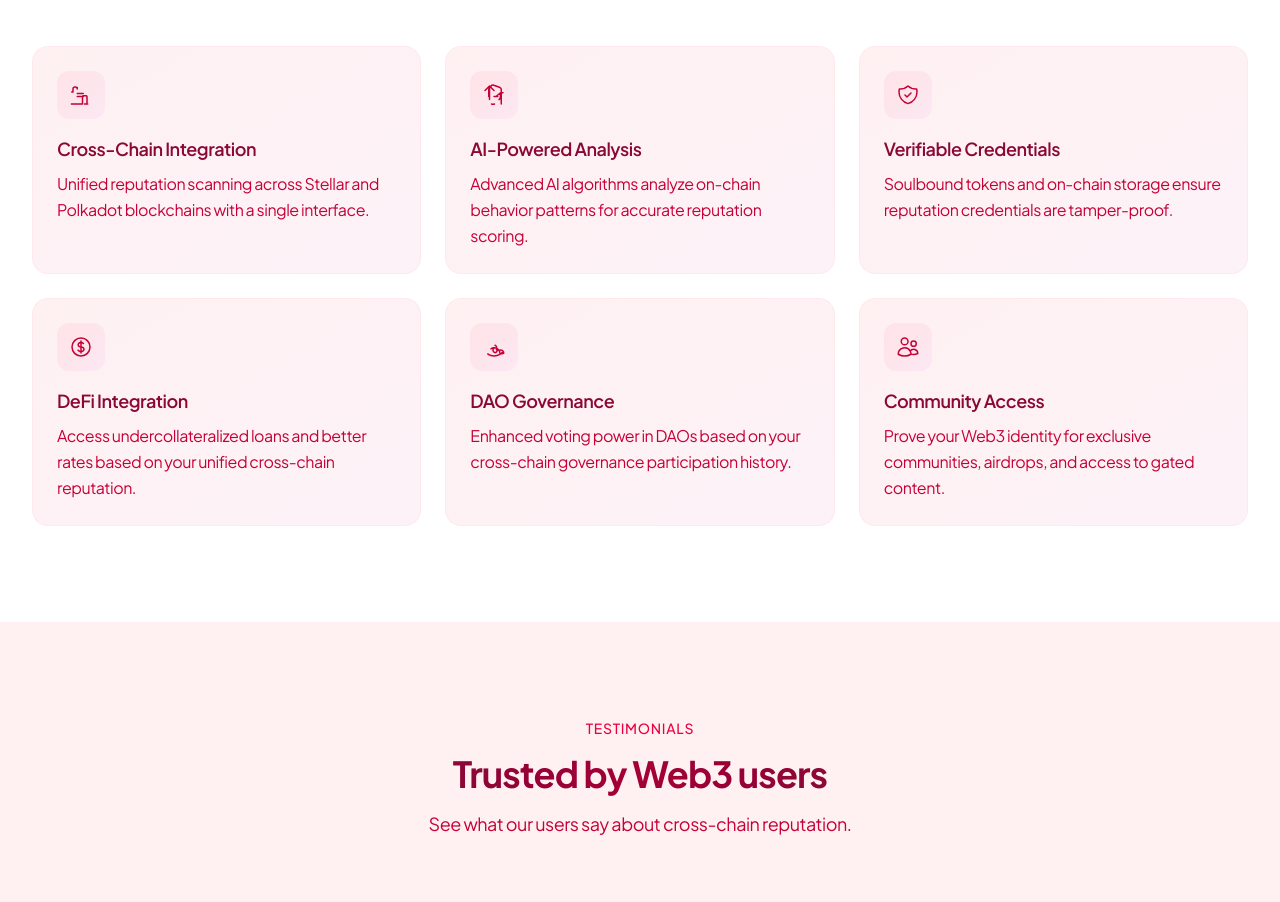
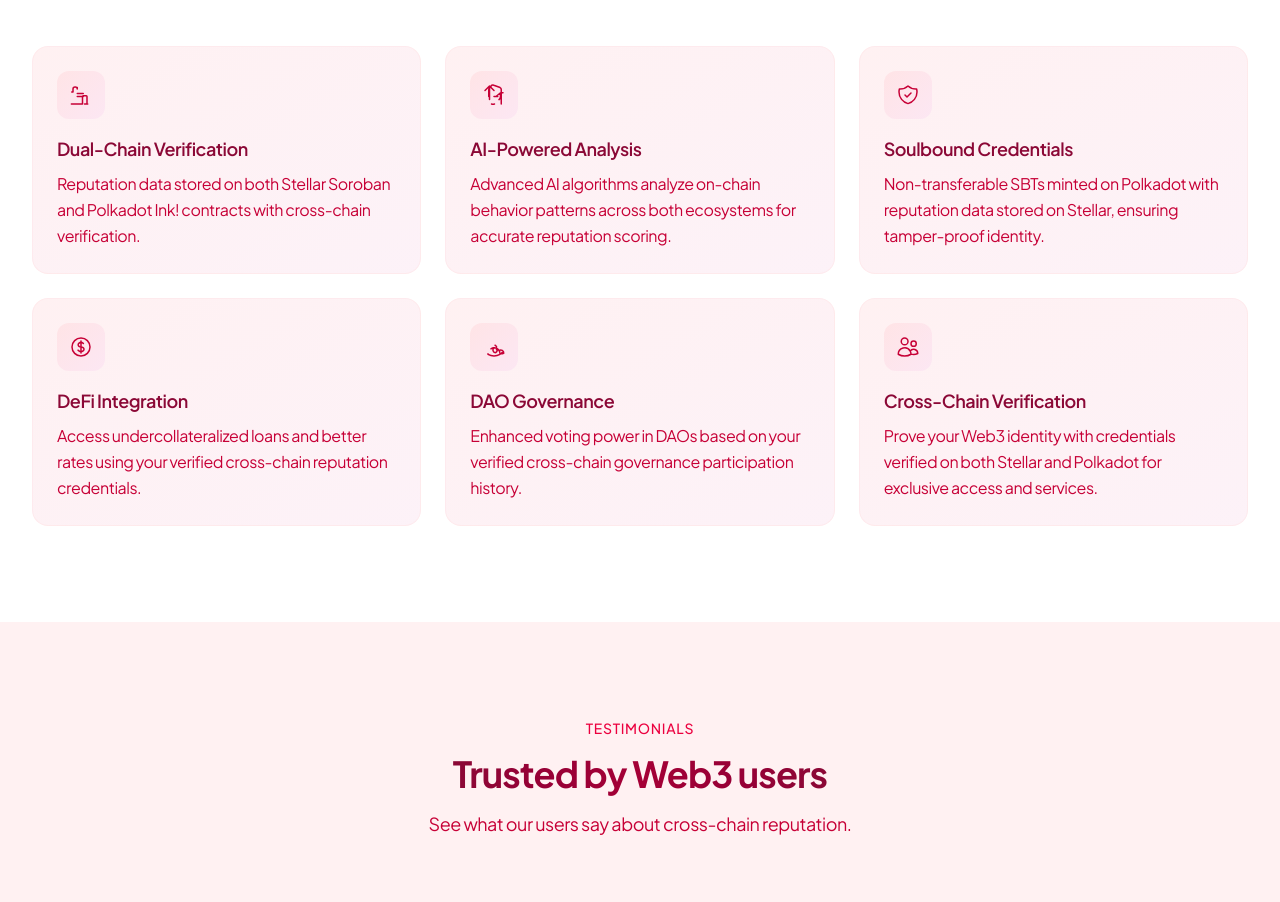
Before and after one commit to ayuxy027/polkadotxstellar, a React (Vite) app: page / in a window 1280 px wide. Shown: the part 1760-2662 px from the top of the page. Built offline with nearby package versions, Linux system fonts and the light colour scheme.

Commit message:
feat: update Features component with revised titles and descriptions for clarity and accuracy

```diff
--- a/src/components/Features.tsx
+++ b/src/components/Features.tsx
@@ -1,8 +1,8 @@
 const Features = () => {
   const features = [
     {
-      title: 'Cross-Chain Integration',
-      description: 'Unified reputation scanning across Stellar and Polkadot blockchains with a single interface.',
+      title: 'Dual-Chain Verification',
+      description: 'Reputation data stored on both Stellar Soroban and Polkadot Ink! contracts with cross-chain verification.',
       icon: (
         <svg className="w-6 h-6" fill="none" stroke="currentColor" viewBox="0 0 24 24">
           <path strokeLinecap="round" strokeLinejoin="round" strokeWidth={1.5} d="M13.5 21v-7.5a.75.75 0 01.75-.75h3a.75.75 0 01.75.75V21m-4.5 0H2.36m13.14 0H18.75M8.25 10.5h6m-6 3h6m-6-9V6a2 2 0 00-2-2H6a2 2 0 00-2 2v3H2.75" />
@@ -11,7 +11,7 @@ const Features = () => {
     },
     {
       title: 'AI-Powered Analysis',
-      description: 'Advanced AI algorithms analyze on-chain behavior patterns for accurate reputation scoring.',
+      description: 'Advanced AI algorithms analyze on-chain behavior patterns across both ecosystems for accurate reputation scoring.',
       icon: (
         <svg className="w-6 h-6" fill="none" stroke="currentColor" viewBox="0 0 24 24">
           <path strokeLinecap="round" strokeLinejoin="round" strokeWidth={1.5} d="M9.5 21a4.375 4.375 0 003 0m4.5-4.367a4.367 4.367 0 001.5-3.033V9.75m-4.5 3.75l4.5-3.75m0 0L21 9.75m-9 3.75h3.75m-9 0V6.568a2.25 2.25 0 011.195-1.99L9.75 2.25a2.25 2.25 0 012.1 0l6.204 2.326a2.25 2.25 0 011.195 1.995V21M3 7.5L7.5 3m0 0L12 7.5M7.5 3v13.5" />
@@ -19,8 +19,8 @@ const Features = () => {
       ),
     },
     {
-      title: 'Verifiable Credentials',
-      description: 'Soulbound tokens and on-chain storage ensure reputation credentials are tamper-proof.',
+      title: 'Soulbound Credentials',
+      description: 'Non-transferable SBTs minted on Polkadot with reputation data stored on Stellar, ensuring tamper-proof identity.',
       icon: (
         <svg className="w-6 h-6" fill="none" stroke="currentColor" viewBox="0 0 24 24">
           <path strokeLinecap="round" strokeLinejoin="round" strokeWidth={1.5} d="M9 12l2 2 4-4m5.618-4.016A11.955 11.955 0 0112 2.944a11.955 11.955 0 01-8.618 3.04A12.02 12.02 0 003 9c0 5.591 3.824 10.29 9 11.622 5.176-1.332 9-6.03 9-11.622 0-1.042-.133-2.052-.382-3.016z" />
@@ -29,7 +29,7 @@ const Features = () => {
     },
     {
       title: 'DeFi Integration',
-      description: 'Access undercollateralized loans and better rates based on your unified cross-chain reputation.',
+      description: 'Access undercollateralized loans and better rates using your verified cross-chain reputation credentials.',
       icon: (
         <svg className="w-6 h-6" fill="none" stroke="currentColor" viewBox="0 0 24 24">
           <path strokeLinecap="round" strokeLinejoin="round" strokeWidth={1.5} d="M12 6v12m-3-2.818l.879.659c1.171.879 3.07.879 4.242 0 1.172-.879 1.172-2.303 0-3.182C13.536 12.219 12.768 12 12 12c-.725 0-1.45-.22-2.003-.659-1.106-.879-1.106-2.303 0-3.182s2.9-.879 4.006 0l.415.33M21 12a9 9 0 11-18 0 9 9 0 0118 0z" />
@@ -38,7 +38,7 @@ const Features = () => {
     },
     {
       title: 'DAO Governance',
-      description: 'Enhanced voting power in DAOs based on your cross-chain governance participation history.',
+      description: 'Enhanced voting power in DAOs based on your verified cross-chain governance participation history.',
       icon: (
         <svg className="w-6 h-6" fill="none" stroke="currentColor" viewBox="0 0 24 24">
           <path strokeLinecap="round" strokeLinejoin="round" strokeWidth={1.5} d="M18 18.72a9.094 9.094 0 003.741-.479 3 3 0 00-4.682-2.72m.94 3.198l.001.031c0 .225-.012.447-.037.666A11.944 11.944 0 0112 21c-2.17 0-4.207-.576-5.963-1.584A6.062 6.062 0 016 18.719m12 0a5.971 5.971 0 00-.941-3.197m0 0A5.995 5.995 0 0012 12.75a5.995 5.995 0 00-3.068 1.018m3.068-1.018a3.089 3.089 0 00-.785 1.158c-.179.3-.28.648-.28 1.03 0 .382.101.73.28 1.03a3.09 3.09 0 00.785 1.158c.243.19.507.32.785.396m7.032 0c.194.066.385.11.574.131m-7.032 0a3.088 3.088 0 01.785-.396c.243-.19.486-.42.688-.678c.194-.25.324-.54.393-.863a3.08 3.08 0 01-.633-2.841m0 0c.179.3.28.648.28 1.03a3.09 3.09 0 01-.28 1.03m0-3.09a3.089 3.089 0 00-.785-1.158c-.243-.19-.507-.32-.785-.396" />
@@ -46,8 +46,8 @@ const Features = () => {
       ),
     },
     {
-      title: 'Community Access',
-      description: 'Prove your Web3 identity for exclusive communities, airdrops, and access to gated content.',
+      title: 'Cross-Chain Verification',
+      description: 'Prove your Web3 identity with credentials verified on both Stellar and Polkadot for exclusive access and services.',
       icon: (
         <svg className="w-6 h-6" fill="none" stroke="currentColor" viewBox="0 0 24 24">
           <path strokeLinecap="round" strokeLinejoin="round" strokeWidth={1.5} d="M15 19.128a9.38 9.38 0 002.625.372 9.337 9.337 0 004.121-.952 4.125 4.125 0 00-7.533-2.493M15 19.128v-.003c0-1.113-.285-2.16-.786-3.07M15 19.128v.106A12.318 12.318 0 018.624 21c-2.331 0-4.512-.645-6.374-1.766l-.001-.109a6.375 6.375 0 0111.964-3.07M12 6.375a3.375 3.375 0 11-6.75 0 3.375 3.375 0 016.75 0zm8.25 2.25a2.625 2.625 0 11-5.25 0 2.625 2.625 0 015.25 0z" />
```
